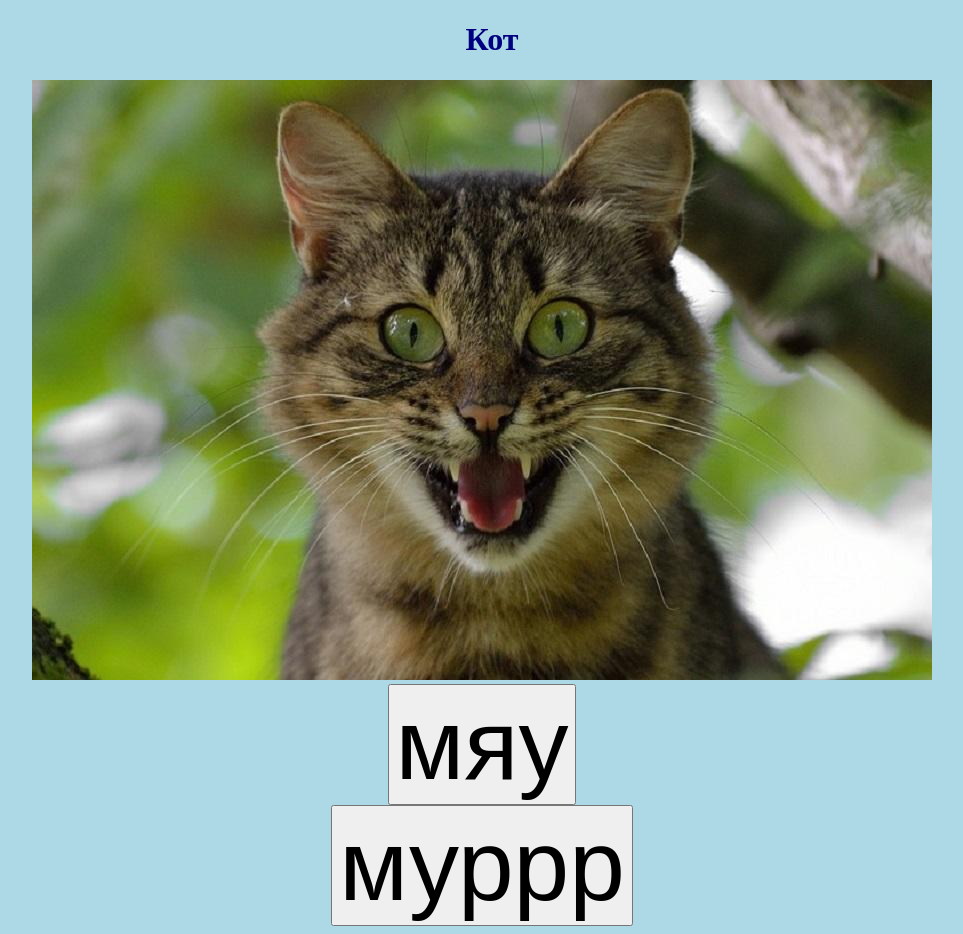
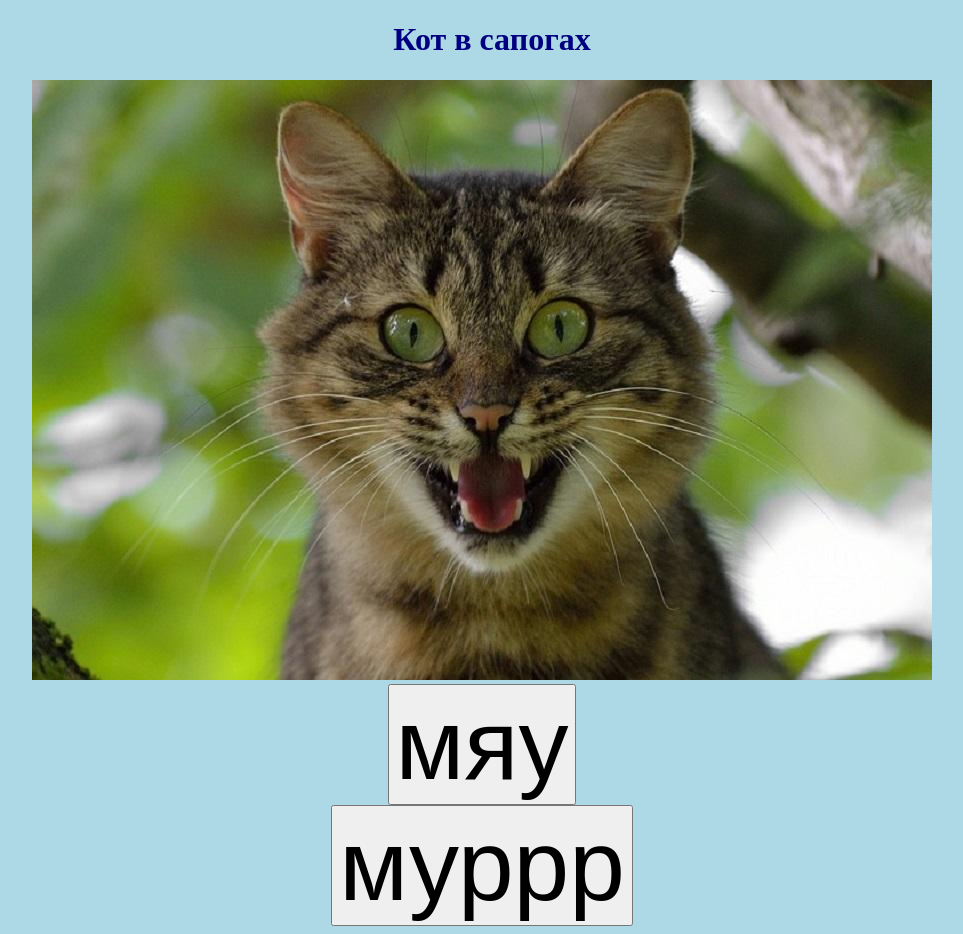
Before and after one commit to jkrnd/jkrnd.github.io, a plain HTML site: page index.html in a window 1280 px wide. Shown: the whole page, without its empty margins (158-1121 px from the left). Drawn offline with Linux system fonts and the light colour scheme.

Commit message:
Update index.html

```diff
--- a/index.html
+++ b/index.html
@@ -9,7 +9,7 @@
 
 <body>
     <div>   <!--  Контейнер -->
-        <h1>Кот</h1>   <!--  Заголовок, пасположенный на самой странице самый большой -->
+        <h1>Кот в сапогах</h1>   <!--  Заголовок, пасположенный на самой странице самый большой -->
         <img src="cat.jpg">   <!--  Путь (ссылка) к картинке -->
         <button onclick="test()">мяу</button>  <!--  Пишем обработчик события onclick -->
         <button onclick="test1()">
```
